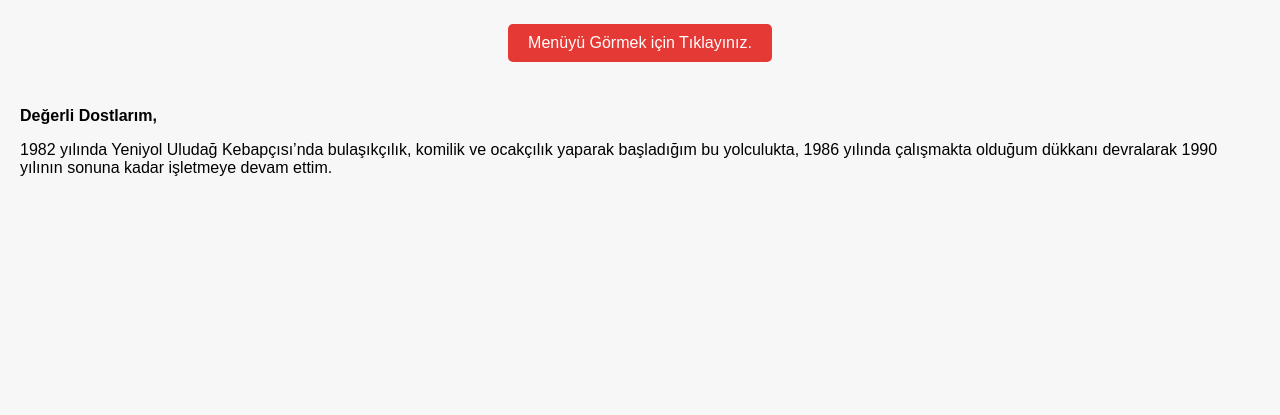
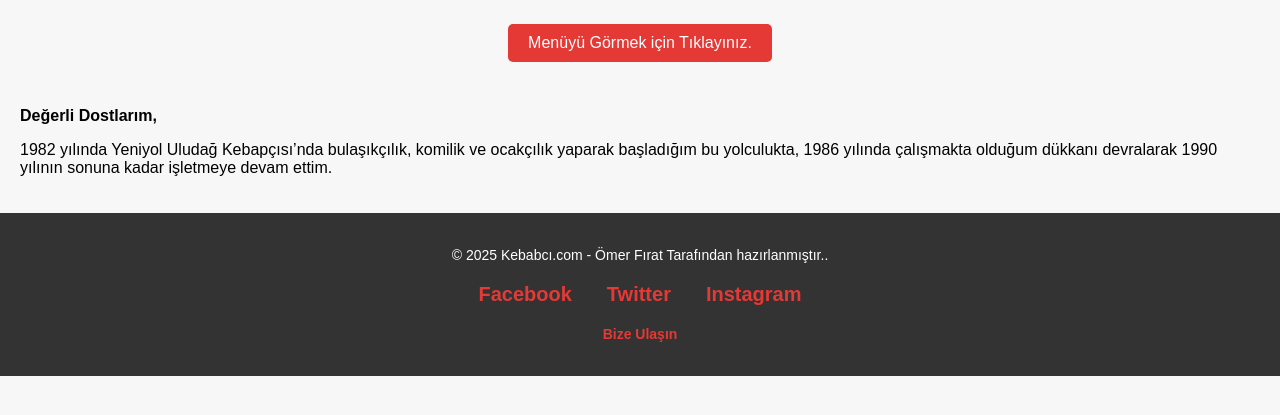
Before and after one commit to Omerfrat/kibris-kebabci, a plain HTML site: page index.html in a window 1280 px wide. Shown: the part 341-756 px from the top of the page. Drawn offline with Linux system fonts and the light colour scheme.

Commit message:
proje tamam

```diff
--- a/assets/style/styles.css
+++ b/assets/style/styles.css
@@ -92,6 +92,45 @@ button:hover {
   font-size: 16px;
 }
 
+/* Footer Genel Stiller */
+footer {
+  background-color: #333; /* Koyu arka plan rengi */
+  color: white; /* Yazı rengi */
+  padding: 20px 0; /* Üst ve alt boşluklar */
+  text-align: center; /* Metin ortalanacak */
+  font-size: 14px; /* Yazı boyutu */
+  position: relative; /* Alt tarafa sabitlemek için */
+  bottom: 0;
+  width: 100%;
+}
+
+footer a {
+  color: #e53935; /* Bağlantı rengi */
+  text-decoration: none; /* Altı çizgiyi kaldır */
+  margin: 0 10px; /* Bağlantılar arasına boşluk ekle */
+  font-weight: bold;
+}
+
+footer a:hover {
+  color: #d32f2f; /* Hover efektinde renk değişimi */
+}
+
+/* Sosyal medya simgeleri için stiller */
+.footer-socials {
+  display: flex;
+  justify-content: center;
+  gap: 15px;
+  margin: 20px 0; /* Sosyal medya simgeleri için boşluk */
+}
+
+.footer-socials a {
+  font-size: 20px; /* İkon büyüklüğü */
+}
+
+.footer-socials a:hover {
+  color: #d32f2f; /* Hover efekti */
+}
+
 /* Medya sorguları ile ekran küçüldükçe butonları küçültme */
 @media (max-width: 768px) {
   button {
@@ -106,6 +145,15 @@ button:hover {
 
   .menu-item {
     width: 180px; /* Menü öğelerinin boyutunu küçültme */
+  }
+
+  footer {
+    font-size: 12px; /* Mobil ekranlar için yazı boyutunu küçültme */
+    padding: 15px 0; /* Alt padding'i küçültme */
+  }
+
+  .footer-socials {
+    gap: 10px; /* Sosyal medya simgeleri arasındaki boşluğu azalt */
   }
 }
 
--- a/index.html
+++ b/index.html
@@ -5,6 +5,7 @@
   <meta name="viewport" content="width=device-width, initial-scale=1.0"/>
   <title>Kebapçı Menü - Hoş Geldiniz</title>
   <link rel="stylesheet" href="assets/style/styles.css" />
+  <link rel="stylesheet" href="https://cdnjs.cloudflare.com/ajax/libs/font-awesome/5.15.4/css/all.min.css" />
 </head>
 <body>
   <div id="welcome-screen">
@@ -20,5 +21,18 @@
     </main>
 
   </div>
+
+  <footer>
+    <div class="footer-content">
+      <p>&copy; 2025 Kebabcı.com - Ömer Fırat Tarafından hazırlanmıştır..</p>
+      <div class="footer-socials">
+        <a href="https://facebook.com" target="_blank">Facebook</a>
+        <a href="https://twitter.com" target="_blank">Twitter</a>
+        <a href="https://instagram.com" target="_blank">Instagram</a>
+      </div>
+      <p><a href="mailto:info@kebapci.com">Bize Ulaşın</a></p>
+    </div>
+  </footer>
+
 </body>
 </html>
```
Also changed, not shown: menu.html (+15 -0 lines).
